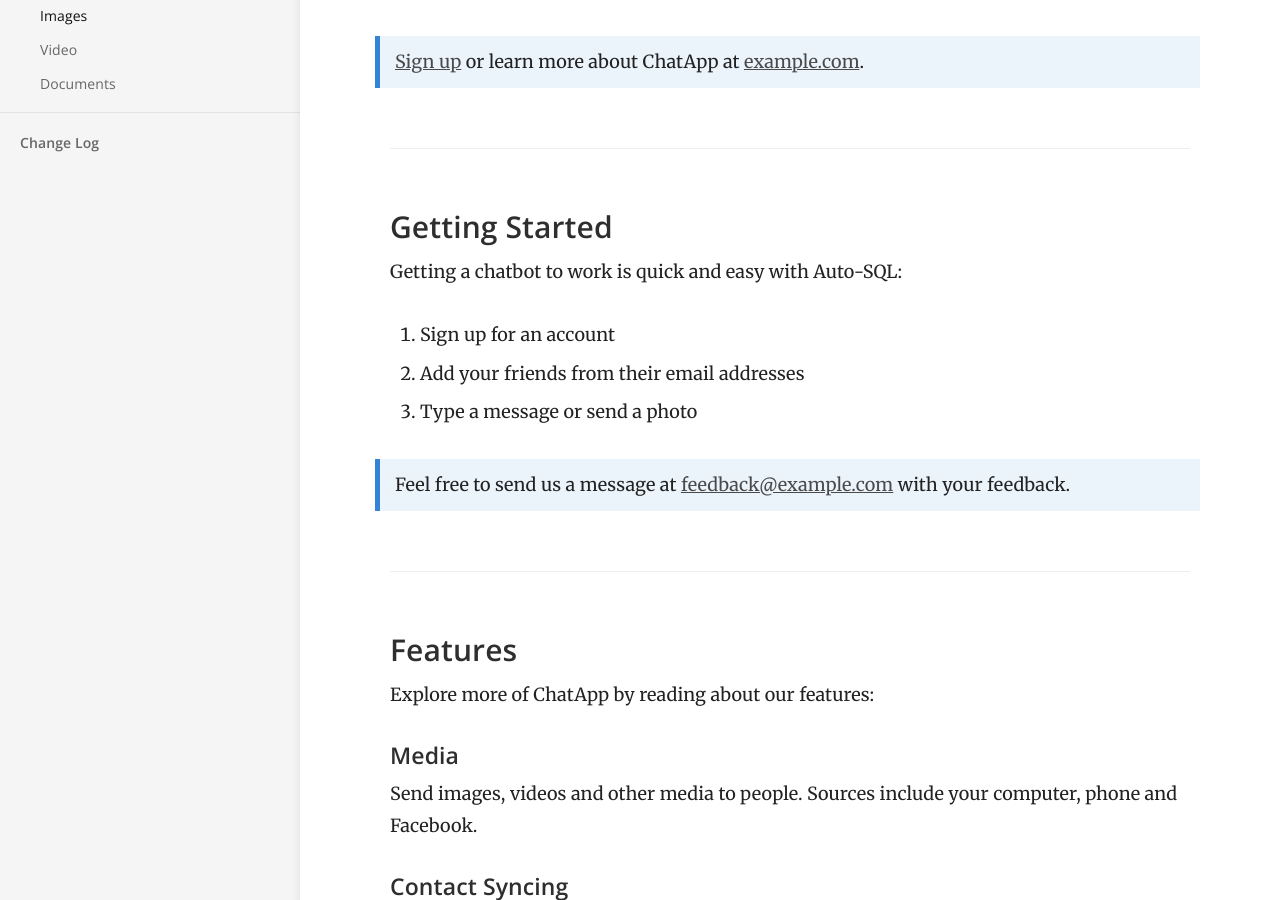
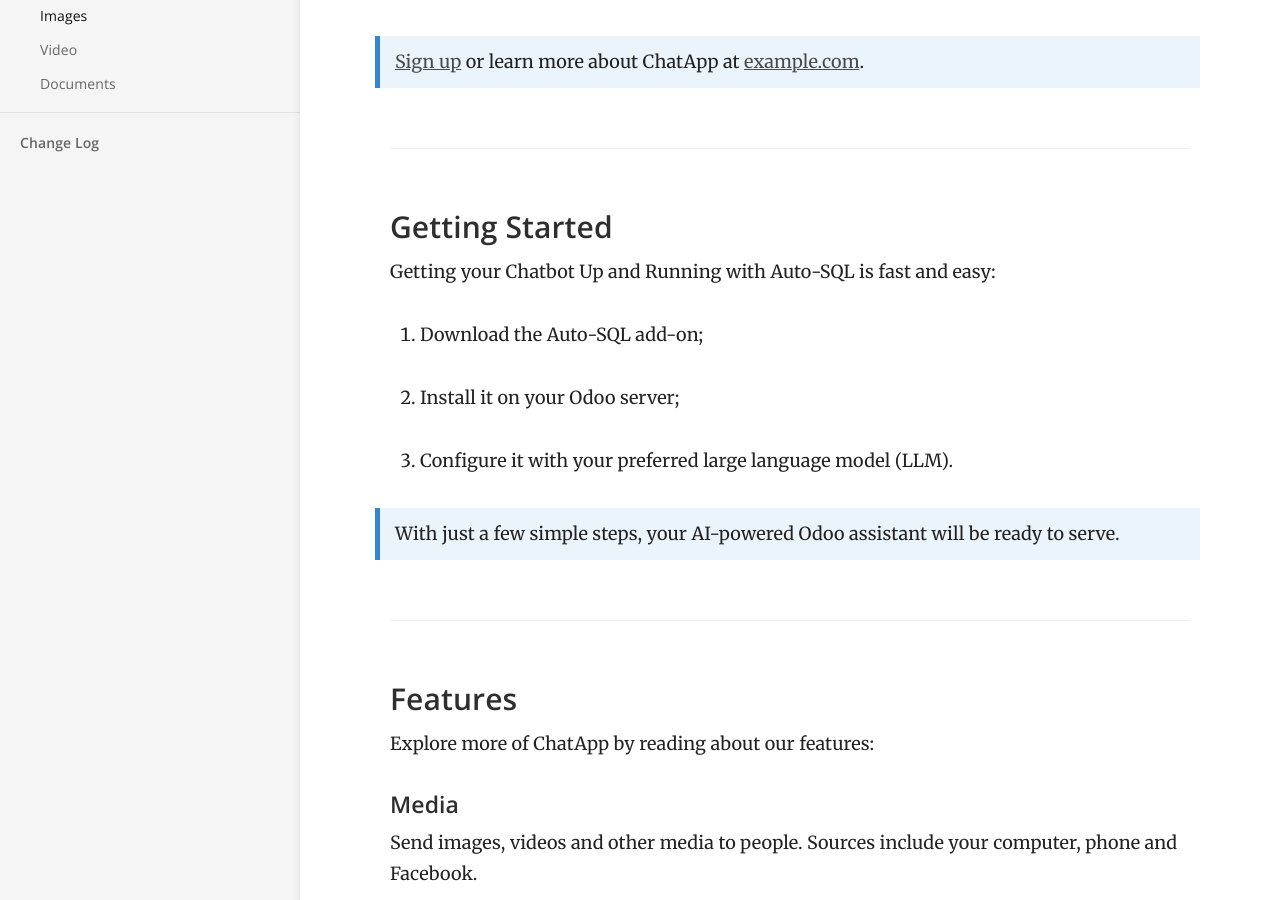
Before and after one commit to openerp-hk-t/doc, a Jekyll site: the page built from index.md, in a window 1280 px wide and 900 px high, scrolled down 439 px. Built offline with Jekyll 4.4.1, drawn with Linux system fonts in a browser that asks for light colours.

Commit message:
Update index.md

```diff
--- a/index.md
+++ b/index.md
@@ -10,13 +10,16 @@ This is the **User Manual** for Auto-SQL Odoo Addon.
 
 ### Getting Started
 
-Getting a chatbot to work is quick and easy with Auto-SQL:
+Getting your Chatbot Up and Running with Auto-SQL is fast and easy:
 
-1. Sign up for an account
-2. Add your friends from their email addresses
-3. Type a message or send a photo
+1. Download the Auto-SQL add-on;
 
-> Feel free to send us a message at [feedback@example.com](mailto:feedback@example.com) with your feedback.
+2. Install it on your Odoo server;
+
+3. Configure it with your preferred large language model (LLM).
+
+> With just a few simple steps, your AI-powered Odoo assistant will be ready to serve.
+
 
 ### Features
 
```
